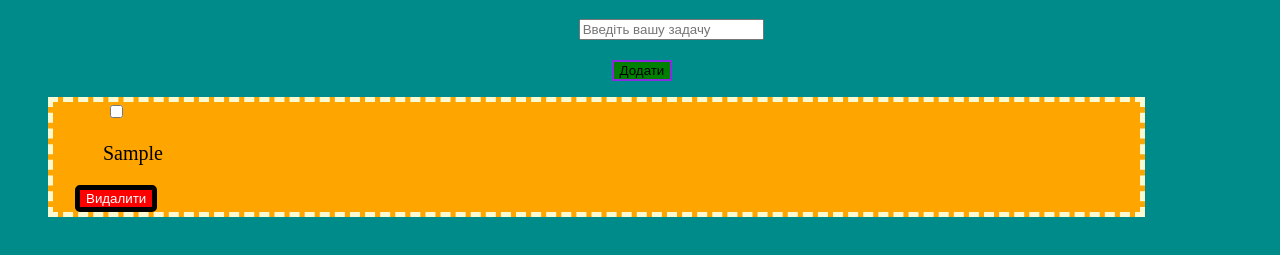
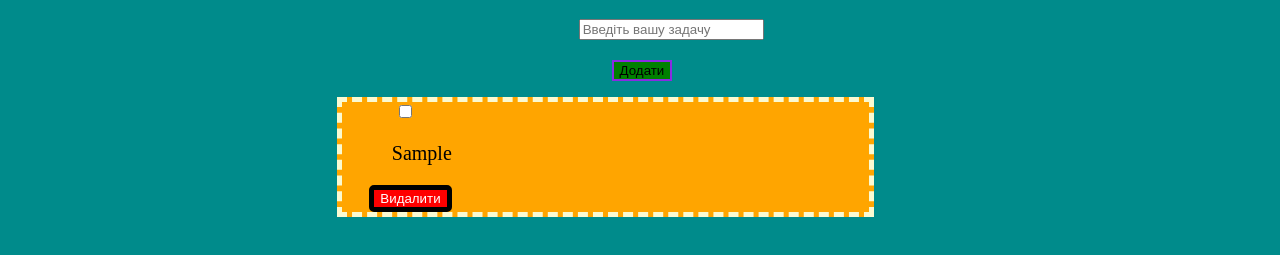
Before and after one commit to Okraila/whattodo, a plain HTML site: page index.html in a window 1280 px wide. Both pictures are taken after typing "Sample" into the empty fields and a click on the button "Додати". Shown: the part 61-316 px from the top of the page. Drawn offline with Linux system fonts and the light colour scheme.

Commit message:
bug fixing

```diff
--- a/styles.css
+++ b/styles.css
@@ -15,7 +15,7 @@ input {
     color:white;
     border-radius: 5px;
     border: 5px solid black;
-    margin-left:20%;
+    margin-left:25%;
 }
 
 .website__title {
@@ -26,11 +26,14 @@ input {
     background-color:green;
     border: 2px solid blueviolet;
     margin-left:55%;
+    color:black;
 }
 
 ul{
     list-style: none;
     align-items:center;
+    margin-left:25%;
+    margin-right:25%;
 }
 
 p{
@@ -42,9 +45,10 @@ li{
     display: flex;
     border: 5px dashed orangered;
     margin-bottom: 5px;
-    justify-content: space-between;
+    align-items:center;
     background-color:gray;
     max-width:100%;
+    overflow:auto;
 }
 
 li:first-child{
```
